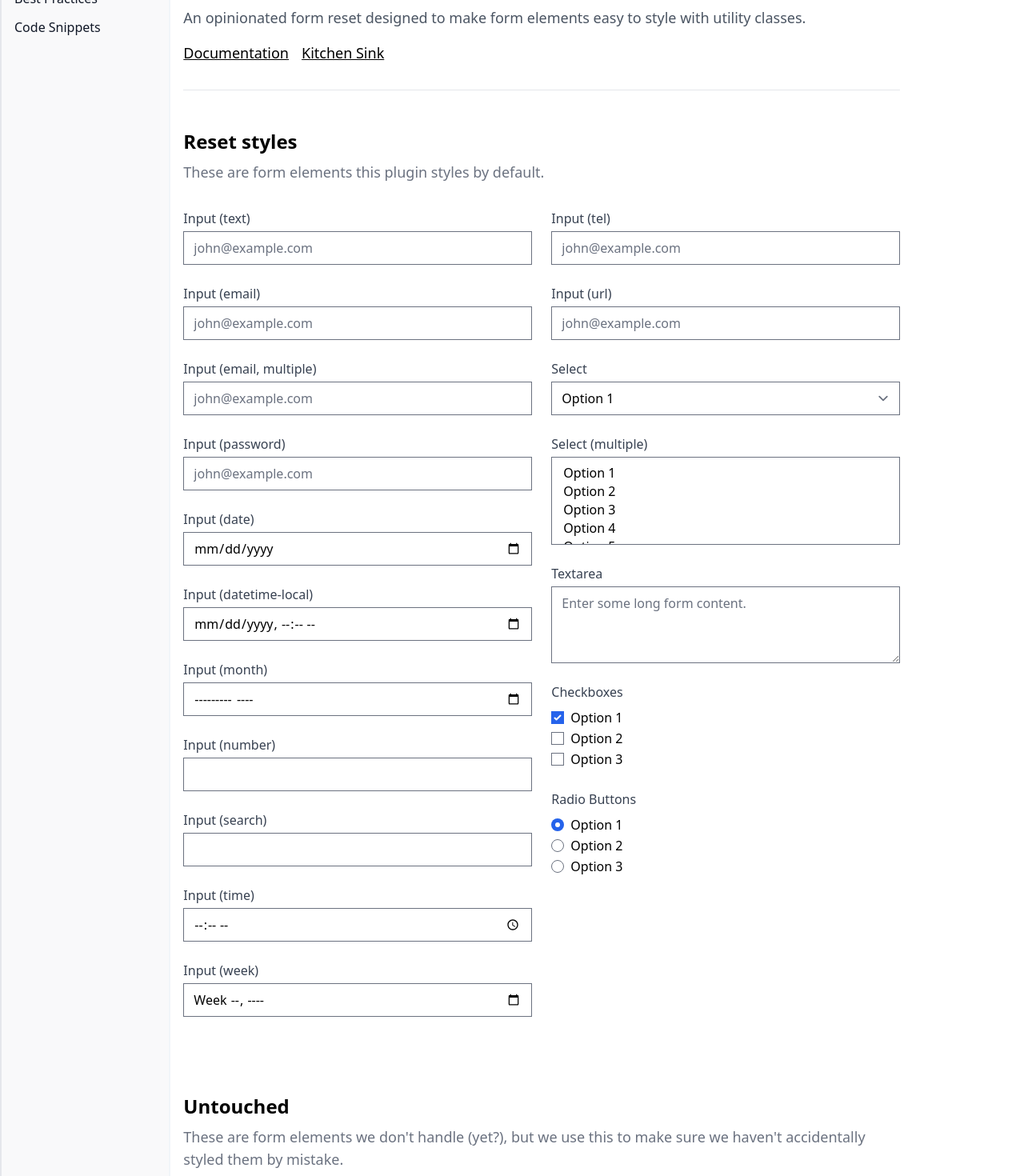
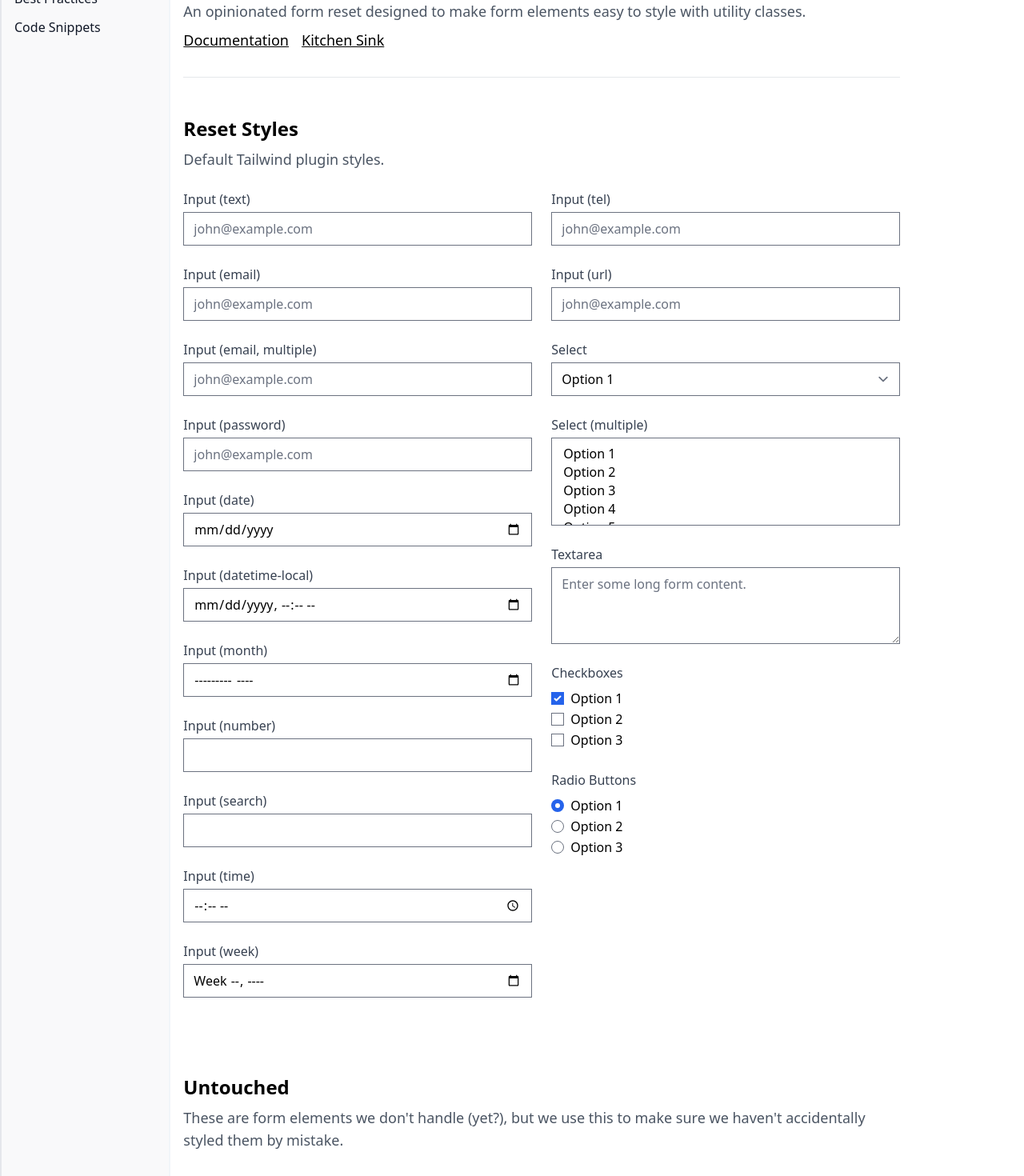
Before and after one commit to tayv/Project-Bubblegum, a Next.js app: page /forms/kitchen-sink in a window 1280 px wide. Shown: the part 100-1570 px from the top of the page at 80% size. Built offline with nearby package versions, Linux system fonts and the light colour scheme.

Commit message:
Styling updates to KitchenSink

```diff
--- a/components/layout/HeadingArticle.tsx
+++ b/components/layout/HeadingArticle.tsx
@@ -16,16 +16,16 @@ const HeadingArticle: FC<HeadingProps> = ({
     const renderHeading = ({size, text, type, id}: HeadingProps) => {
       switch (size) {
         case "h1":
-          return (type==="primary") && <h1 id={id} className="text-4xl font-bold pt-4 pb-2 divide-y">{text}</h1> || (type==="secondary") && <h1 id={id} className="text-4xl pt-4 pb-2 text-slate-500">{text}</h1>
+          return (type==="primary") && <h1 id={id} className="text-4xl font-bold pt-4 pb-2 divide-y">{text}</h1> || (type==="secondary") && <h1 id={id} className="text-4xl font-bold pt-4 pb-2 text-slate-500">{text}</h1>
 
         case "h2":
-          return (type==="primary") && <h2 id={id} className="text-2xl pt-4 pb-2">{text} </h2> || (type==="secondary") && <h2 id={id} className="text-2xl pt-4 pb-2 text-slate-500">{text} </h2>
+          return (type==="primary") && <h2 id={id} className="text-2xl font-bold pt-4 pb-2">{text} </h2> || (type==="secondary") && <h2 id={id} className="text-2xl font-bold pt-4 pb-2 text-slate-500">{text} </h2>
 
         case "h3":
-          return (type==="primary") && <h3 id={id} className="text-xl pt-4 pb-2">{text}</h3> || (type==="secondary") && <h3 id={id} className="text-xl pt-4 pb-2 text-slate-500">{text}</h3>
+          return (type==="primary") && <h3 id={id} className="text-xl font-bold pt-4 pb-2">{text}</h3> || (type==="secondary") && <h3 id={id} className="text-xl font-bold pt-4 pb-2 text-slate-500">{text}</h3>
 
         case "h4":
-        return (type==="primary") && <h4 id={id} className="text-lg pt-4 pb-2">{text}</h4> || (type==="secondary") && <h4 id={id} className="text-lg pt-4 pb-2 text-slate-500">{text}</h4>
+        return (type==="primary") && <h4 id={id} className="text-lg font-bold pt-4 pb-2">{text}</h4> || (type==="secondary") && <h4 id={id} className="text-lg font-bold pt-4 pb-2 text-slate-500">{text}</h4>
 
         default:
           return null;
--- a/components/layout/Paragraph.tsx
+++ b/components/layout/Paragraph.tsx
@@ -16,13 +16,13 @@ const Paragraph: FC<ParagraphProps> = ({
     const renderParagraph = ({size, text, type}: ParagraphProps) => {
       switch (size) {
         case "small":
-          return (type==="primary") && <p className="text-sm mt-2 text-gray-600">{text}</p> || (type==="secondary") && <p className="text-sm mt-2 text-gray-300">{text}</p>
+          return (type==="primary") && <p className="text-sm text-gray-600">{text}</p> || (type==="secondary") && <p className="text-sm text-gray-300">{text}</p>
 
         case "standard":
-          return (type==="primary") && <p className= "text-lg mt-2 text-gray-600">{text} </p> || (type==="secondary") && <p className="mt-2 text-gray-300">{text} </p>
+          return (type==="primary") && <p className= "text-lg text-gray-600">{text} </p> || (type==="secondary") && <p className="text-gray-300">{text} </p>
 
         case "large":
-          return (type==="primary") && <p className="mt-2 text-xl text-gray-600">{text}</p> || (type==="secondary") && <p className="mt-2 text-lg text-gray-300">{text}</p>
+          return (type==="primary") && <p className="text-xl text-gray-600">{text}</p> || (type==="secondary") && <p className="text-lg text-gray-300">{text}</p>
 
         default:
           return null;
--- a/pages/forms/kitchen-sink.tsx
+++ b/pages/forms/kitchen-sink.tsx
@@ -26,7 +26,7 @@ export default function KitchenSink() {
 
       <HeadingArticle text="Kitchen Sink Examples" size="h1" type="primary" />
       <Paragraph text="An opinionated form reset designed to make form elements easy to style with utility classes." size="standard" type="primary" />
-      <div className="mt-4 mb-8 flex space-x-4">
+      <div className="mt-2 mb-8 flex space-x-4">
         <a className="text-lg underline" href="https://github.com/tailwindlabs/tailwindcss-forms"
           >Documentation</a
         >
@@ -35,12 +35,11 @@ export default function KitchenSink() {
 
       <hr />
 
-        <div className="max-w-xl mx-auto py-12 md:max-w-4xl">
-        <h2 className="text-2xl font-bold">Reset styles</h2>
-        <p className="mt-2 text-lg text-gray-500">
-          These are form elements this plugin styles by default.
-        </p>
-        <div className="mt-8 grid grid-cols-1 md:grid-cols-2 gap-6 items-start">
+        <div className="max-w-xl mx-auto py-8 md:max-w-4xl">
+        <HeadingArticle text="Reset Styles" size="h2" type="primary" />
+        <Paragraph text="Default Tailwind plugin styles." size="standard" type="primary" />
+
+        <div className="mt-6 grid grid-cols-1 md:grid-cols-2 gap-6 items-start">
           <div className="grid grid-cols-1 gap-6">
             <label className="block">
               <span className="text-gray-700">Input (text)</span>
@@ -198,11 +197,8 @@ export default function KitchenSink() {
         </div>
       </div>
       <div className="max-w-4xl mx-auto py-12">
-        <h2 className="text-2xl font-bold">Untouched</h2>
-        <p className="mt-2 text-lg text-gray-500">
-          These are form elements we don't handle (yet?), but we use this to make sure we haven't
-          accidentally styled them by mistake.
-        </p>
+        <HeadingArticle text="Untouched" size="h2" type="primary" />
+        <Paragraph text="These are form elements we don't handle (yet?), but we use this to make sure we haven't accidentally styled them by mistake." size="standard" type="primary" />
         <div className="mt-8 grid grid-cols-2 gap-6 items-start">
           <div className="grid grid-cols-1 gap-6">
             <label className="block">
```
